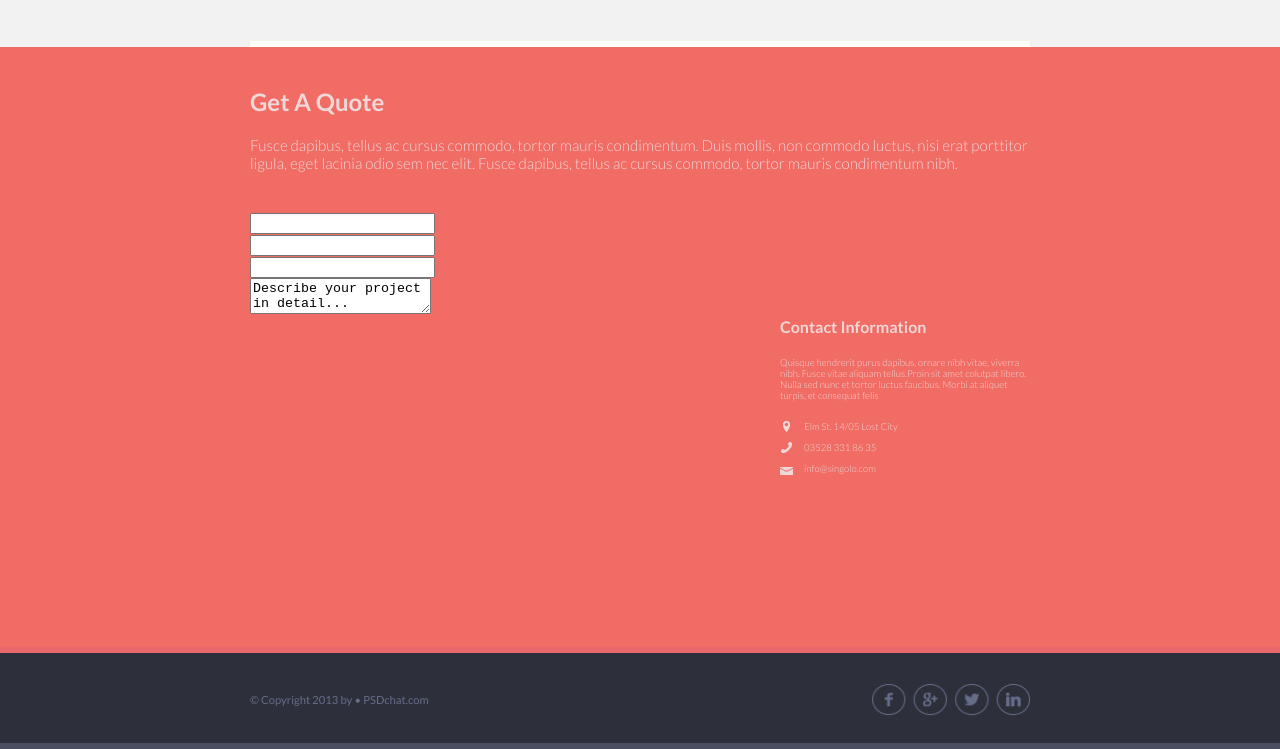
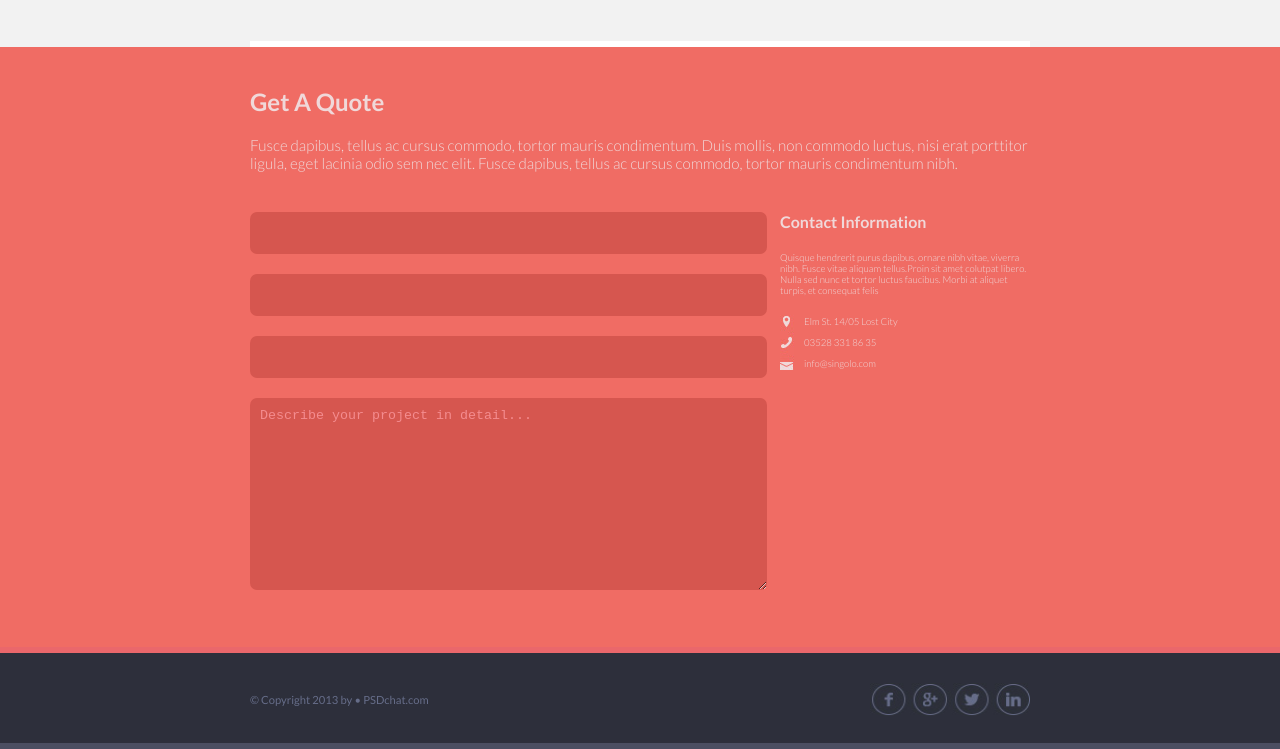
Before and after one commit to lilianlee098/289.101, a plain HTML site: page workshop5/Singolo/index.html in a window 1280 px wide. Shown: the part 2404-3153 px from the top of the page. Drawn offline with Linux system fonts and the light colour scheme.

Commit message:
trying the form html

```diff
--- a/workshop5/Singolo/index.html
+++ b/workshop5/Singolo/index.html
@@ -6,6 +6,45 @@
         <title>Singolo</title>
 
         <link rel="stylesheet" href="style.css">
+
+
+        <style>
+
+            form{
+                padding-top: 0px;
+                width: 515.9px;
+                float:left;
+                color: #f48c8f;
+            }
+
+            input,text area{
+                font: 1em;
+            }
+
+            input{
+                width: 505px;
+                margin-bottom: 20px;
+                background-color: #d6564f;
+                height: 40px;
+                border-radius: 7px;
+                border-style: none;
+                color: #F48c8f;
+                padding-left: 10px;
+            }
+
+            textarea{
+                height: 180px;
+                width: 505px;
+                background-color: #d6564f;
+                color: #F48c8F;
+                border-radius: 7px;
+                border-style: none;
+                padding-left: 10px;
+                padding-top: 10px;
+            }
+
+        </style>
+
 
     </head>
 
@@ -134,7 +173,8 @@
             </div>
 
             <div class="quotesection">
-<!--
+
+<!-- Before neded to use form HTML
                 <div class="boxinfo">
                     <div class="strip">
                         <p>Name (Required)</p>
@@ -152,9 +192,12 @@
                 </div>
 -->
 
+                <!-- Form HTML -->
                  <form action="/my-handling-form-page" method="post">
                     <div>
-                        <input type="text" id="name name="user_name>
+<!-- Dont know how to input the name inside the inputs-->
+                        <input type="text" id="name" name="user_name">
+
                     </div>
                     <div>
                         <input type="email" id="mail" name="user_mail">
--- a/workshop5/Singolo/style.css
+++ b/workshop5/Singolo/style.css
@@ -276,7 +276,8 @@ div{
     margin-top: 40px;
 
 }
-/*
+
+/* before needed to use form HTML
 .boxinfo{
     width: 515.9px;
     height:360px;
@@ -306,7 +307,10 @@ div{
 }
 */
 
-.form{
+
+
+/* Not working? Can't call through the styling needed to use the styling in the html itself.
+form{
     width: 515.9px;
 }
 
@@ -324,6 +328,7 @@ div{
     width: 515.9px;
 
 }
+*/
 
 
 .contactinfo{
```
Also changed, not shown: 2 other files.
